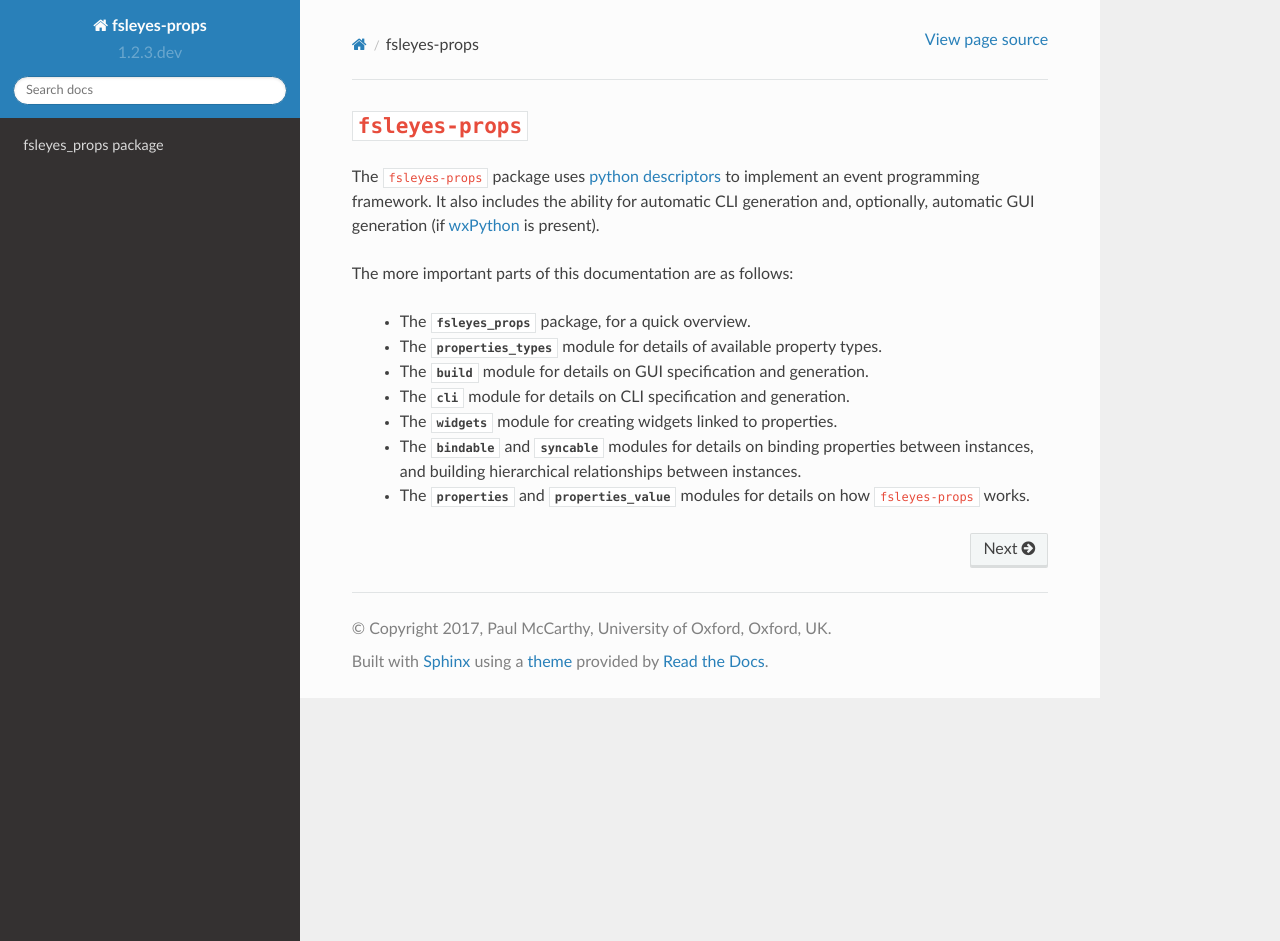
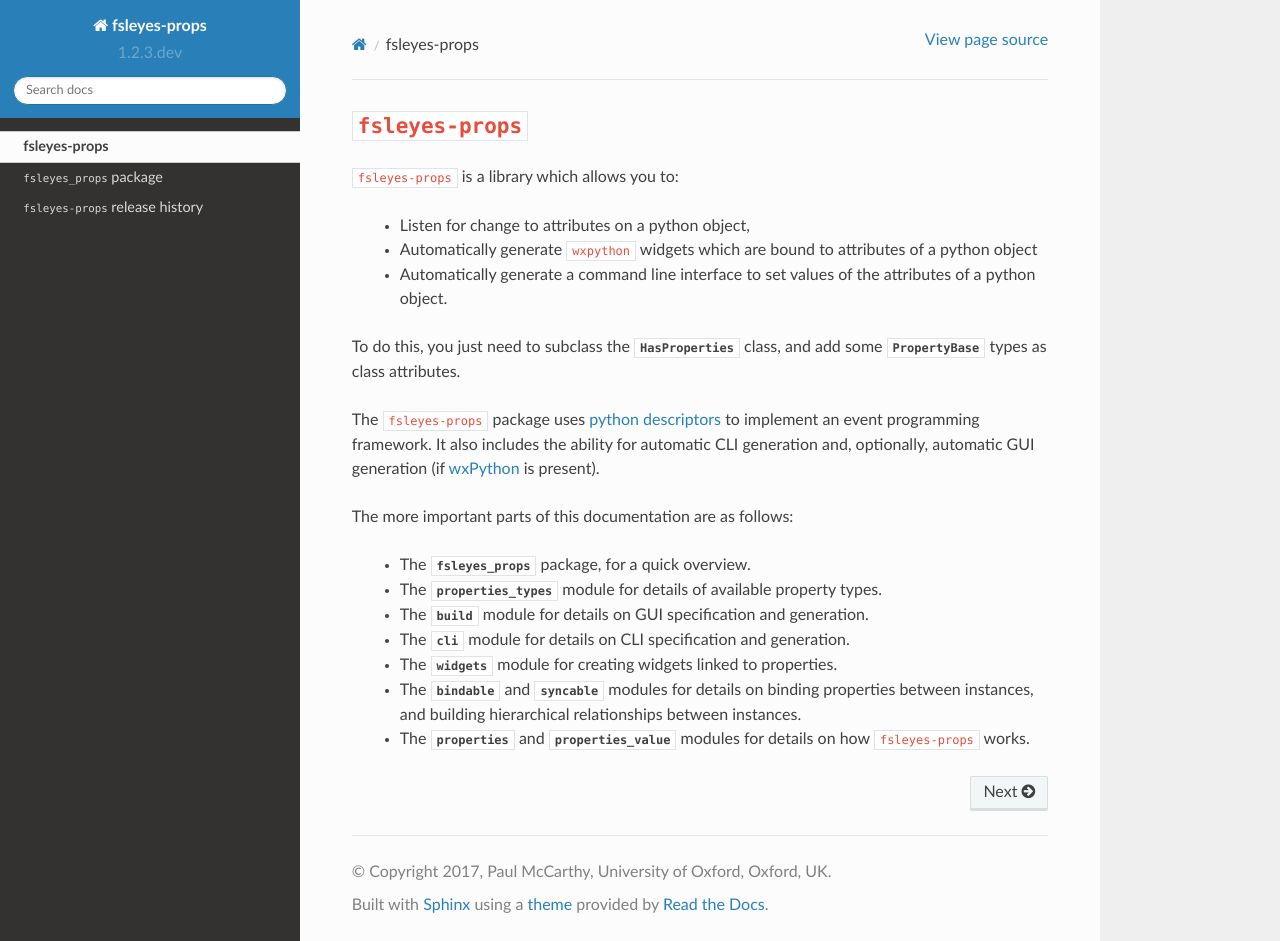
Before and after one commit to pauldmccarthy/fsleyes-props, a Sphinx documentation site: the page built from doc/index.rst, in a window 1280 px wide and 941 px high. Built offline with Sphinx 7.4.7 and the Read the Docs theme 2.0.0, drawn with Linux system fonts in a browser that asks for light colours.

Commit message:
Include changelog in docs

```diff
--- /dev/null
+++ b/doc/changelog.rst
@@ -0,0 +1,4 @@
+``fsleyes-props`` release history
+=================================
+
+.. include:: ../CHANGELOG.rst
--- a/doc/fsleyes_props.rst
+++ b/doc/fsleyes_props.rst
@@ -1,5 +1,5 @@
-fsleyes_props package
-=====================
+``fsleyes_props`` package
+=========================
 
 .. toctree::
    :hidden:
--- a/doc/index.rst
+++ b/doc/index.rst
@@ -1,11 +1,27 @@
-
 ``fsleyes-props``
 =================
 
 .. toctree::
    :hidden:
 
+   self
    fsleyes_props
+   changelog
+
+
+``fsleyes-props`` is a library which allows you to:
+
+  - Listen for change to attributes on a python object,
+
+  - Automatically generate ``wxpython`` widgets which are bound
+    to attributes of a python object
+
+  - Automatically generate a command line interface to set
+    values of the attributes of a python object.
+
+
+To do this, you just need to subclass the :class:`.HasProperties` class,
+and add some :class:`.PropertyBase` types as class attributes.
 
 
 The ``fsleyes-props`` package uses `python descriptors
```
Also changed, not shown: CHANGELOG.rst (+29 -28 lines), README.rst (+14 -4 lines).
